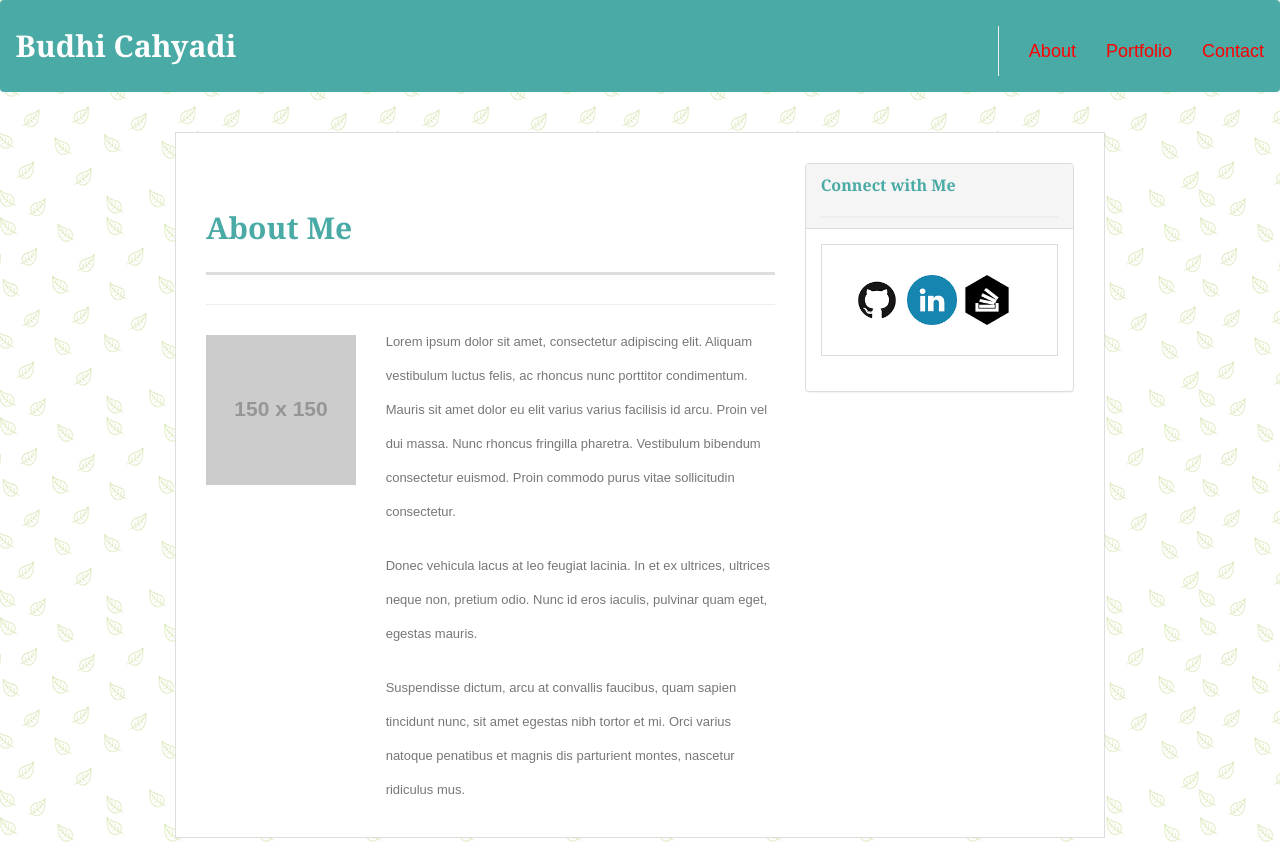
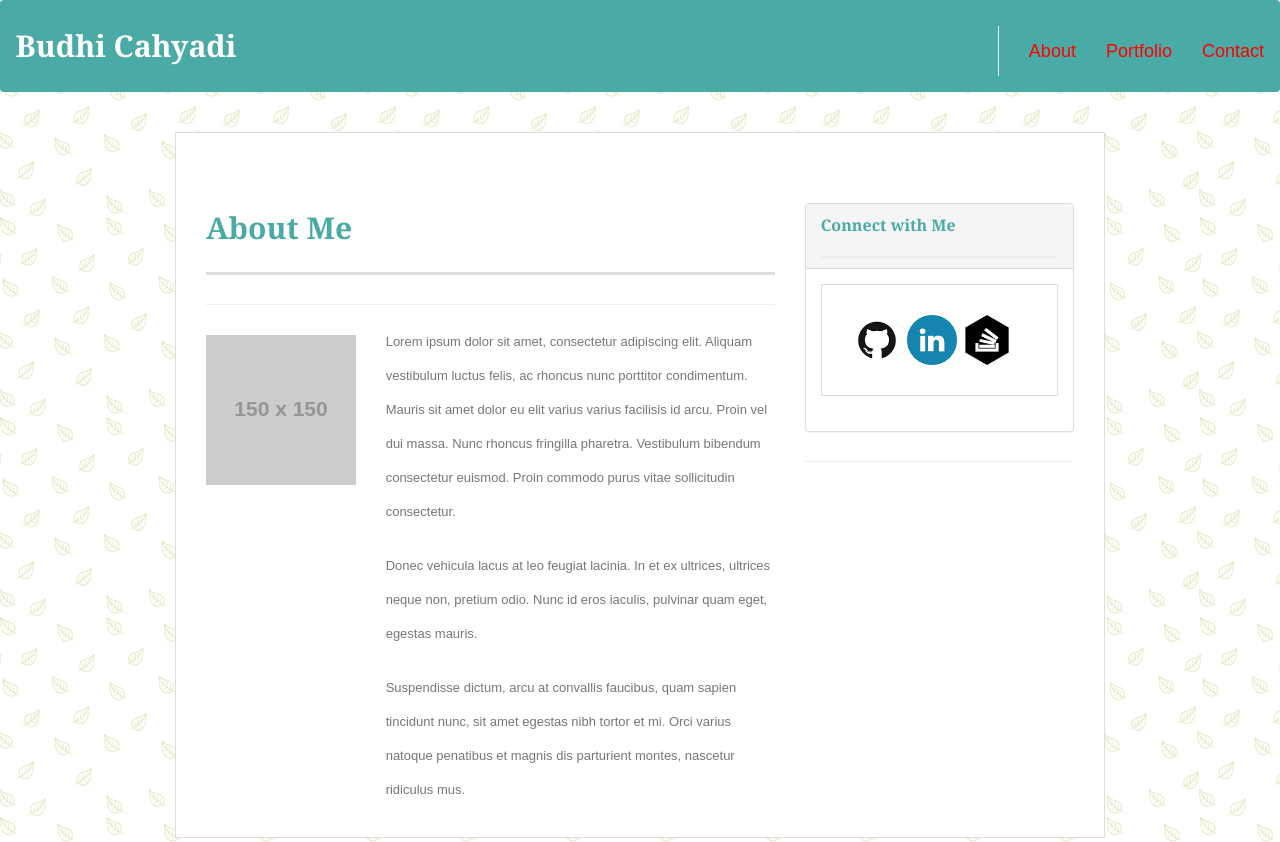
Before and after one commit to tiger2877/Bootstrap-Portfolio, a plain HTML site: page index.html in a window 1280 px wide. Shown: the top 842 px of the page. Drawn offline with nearby package versions, Linux system fonts and the light colour scheme; placeholder pictures from the web are drawn by us.

Commit message:
i made some changes

```diff
--- a/index.html
+++ b/index.html
@@ -70,7 +70,8 @@
             </div>
           </div>
           <!--Second row -->
-          <div class="col-md-4">
+          <div class="col-md-4" id="masthead">
+          <div class="page-header">
             <!-- Panel with heading -->
             <div class="panel panel-default">
                 <div class="panel-heading">
@@ -86,6 +87,7 @@
             </div>
             <!-- End of Panel with heading -->
           </div>
+          </div>
       </section>
       <!-- End of Main Section -->
         <div class="push"></div>
```
